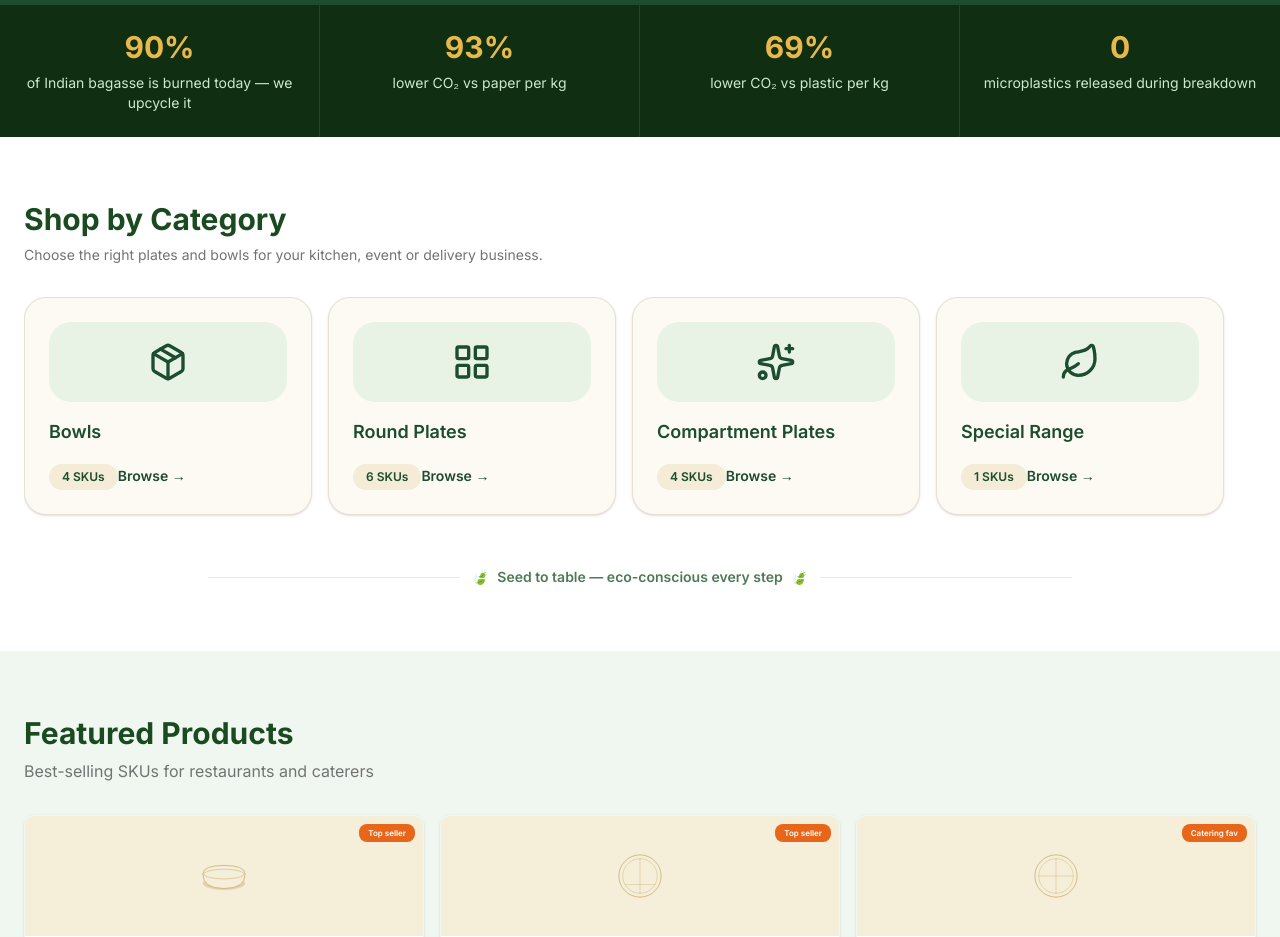
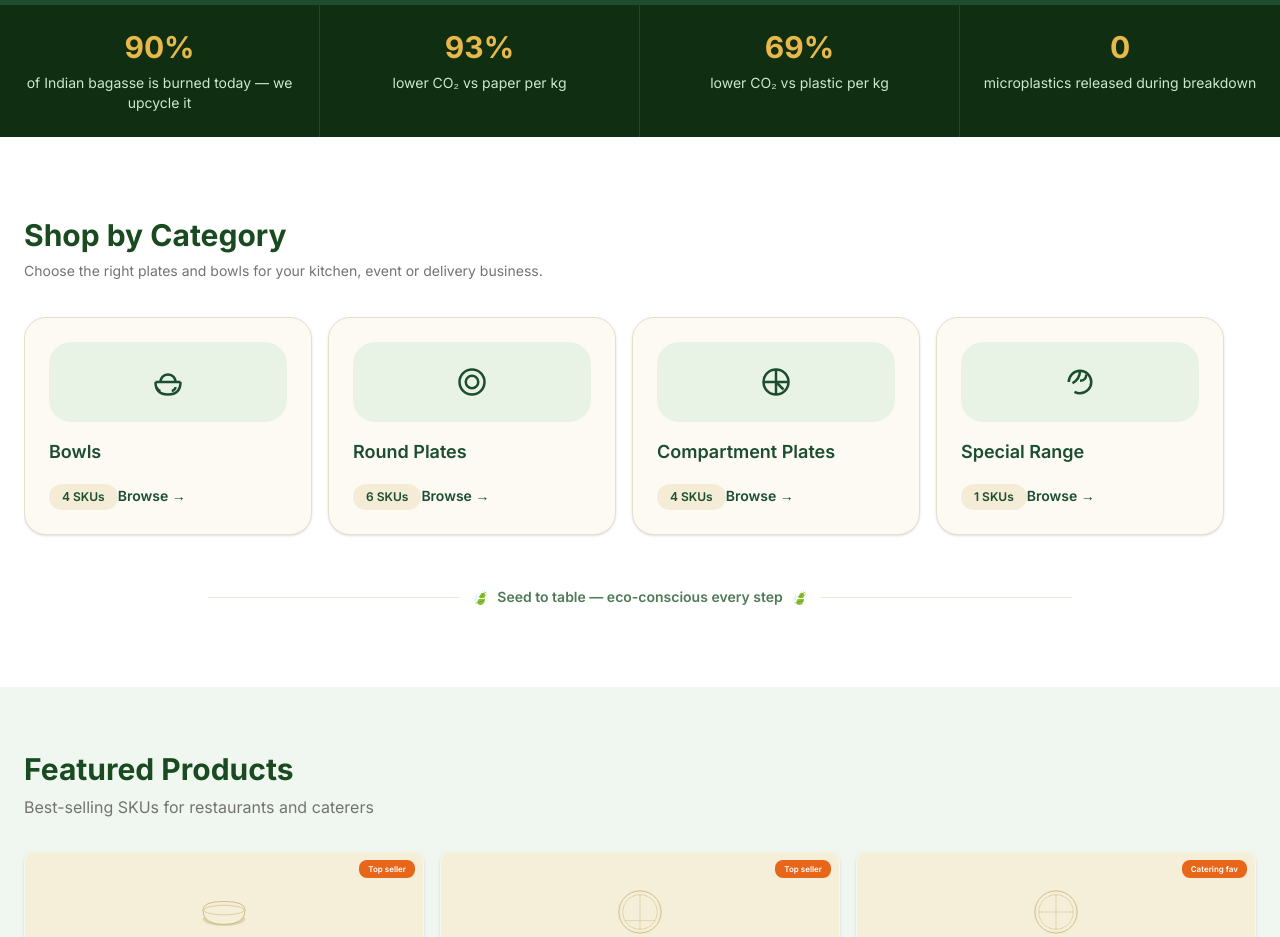
Before and after one commit to Manish-rai-dev/ecoHub, a Next.js app: page / in a window 1280 px wide. Shown: the part 920-1857 px from the top of the page. Built offline with nearby package versions, Linux system fonts and the light colour scheme; no server answers.

Commit message:
updates 2

```diff
--- a/src/components/HomePageClient.tsx
+++ b/src/components/HomePageClient.tsx
@@ -12,7 +12,7 @@ import { Badge } from '@/components/ui/badge'
 import { buttonVariants } from '@/components/ui/button'
 import { company } from '@/lib/company'
 import { cn } from '@/lib/utils'
-import { ArrowRight, Leaf, LayoutGrid, Package, Sparkles } from 'lucide-react'
+import { ArrowRight } from 'lucide-react'
 
 const jsonLd = {
   '@context': 'https://schema.org',
@@ -77,11 +77,53 @@ const impactBar = [
 ]
 
 const categoryTiles = [
-  { key: 'bowls', label: 'Bowls', shape: 'bowl-md' as const, count: 4, icon: Package },
-  { key: 'plates', label: 'Round Plates', shape: 'plate-round' as const, count: 6, icon: LayoutGrid },
-  { key: 'compartment', label: 'Compartment Plates', shape: 'plate-3cp-round' as const, count: 4, icon: Sparkles },
-  { key: 'special', label: 'Special Range', shape: 'plate-snack' as const, count: 1, icon: Leaf },
+  { key: 'bowls', label: 'Bowls', shape: 'bowl-md' as const, count: 4, icon: BowIcon },
+  { key: 'plates', label: 'Round Plates', shape: 'plate-round' as const, count: 6, icon: RoundPlateIcon },
+  { key: 'compartment', label: 'Compartment Plates', shape: 'plate-3cp-round' as const, count: 4, icon: CompartmentPlateIcon },
+  { key: 'special', label: 'Special Range', shape: 'plate-snack' as const, count: 1, icon: LeafIcon },
 ]
+
+function BowIcon({ className }: { className?: string }) {
+  return (
+    <svg viewBox="0 0 32 32" fill="none" stroke="currentColor" strokeWidth="2" className={className}>
+      <path d="M6 16c0 6 3 10 10 10s10-4 10-10" />
+      <path d="M6 16h20" />
+      <path d="M10 16c0-3 2-6 6-6s6 3 6 6" />
+      <path d="M7 20c0 1.5 1.5 3 3 3" />
+      <path d="M22 20c0 1.5-1.5 3-3 3" />
+    </svg>
+  )
+}
+
+function RoundPlateIcon({ className }: { className?: string }) {
+  return (
+    <svg viewBox="0 0 32 32" fill="none" stroke="currentColor" strokeWidth="2" className={className}>
+      <circle cx="16" cy="16" r="10" />
+      <circle cx="16" cy="16" r="5" />
+    </svg>
+  )
+}
+
+function CompartmentPlateIcon({ className }: { className?: string }) {
+  return (
+    <svg viewBox="0 0 32 32" fill="none" stroke="currentColor" strokeWidth="2" className={className}>
+      <circle cx="16" cy="16" r="10" />
+      <path d="M16 6v20" />
+      <path d="M6 16h20" />
+      <path d="M16 16l6 6" />
+    </svg>
+  )
+}
+
+function LeafIcon({ className }: { className?: string }) {
+  return (
+    <svg viewBox="0 0 32 32" fill="none" stroke="currentColor" strokeWidth="2" className={className}>
+      <path d="M7 16c0-5 4-9 9-9s9 4 9 9-4 9-9 9c-1.6 0-3.1-.4-4.4-1.1" />
+      <path d="M16 7c0 4.5-2.5 8-6 10" />
+      <path d="M16 15c3 0 5-2 5-5" />
+    </svg>
+  )
+}
 
 const safeForYou = [
   {
@@ -275,7 +317,7 @@ export default function HomePageClient() {
       </section>
 
       {/* Shop by category */}
-      <section className="py-16">
+      <section className="py-20 overflow-visible">
         <div className="mx-auto max-w-7xl px-4 md:px-6">
           <div className="mb-8 flex flex-col gap-4 sm:flex-row sm:items-end sm:justify-between">
             <div>
@@ -285,7 +327,7 @@ export default function HomePageClient() {
               </p>
             </div>
           </div>
-          <div className="no-scrollbar flex gap-4 overflow-x-auto overflow-visible pb-3">
+          <div className="no-scrollbar flex gap-4 overflow-x-auto overflow-visible pb-3 pt-1">
             {categoryTiles.map((tile, idx) => (
               <motion.div
                 key={tile.key}
@@ -293,7 +335,7 @@ export default function HomePageClient() {
                 initial={{ opacity: 0, x: 40 }}
                 viewport={{ once: true, amount: 0.3 }}
                 transition={{ duration: 0.5, delay: idx * 0.1 }}
-                className="relative min-w-[18rem] overflow-visible rounded-3xl border border-[#E7E0D0] bg-[#FDFAF4] p-6 shadow-sm transition-all duration-300 hover:-translate-y-2 hover:border-[#1B4D2E] hover:shadow-2xl hover:z-10"
+                className="relative min-w-[18rem] overflow-visible rounded-3xl border border-[#E7E0D0] bg-[#FDFAF4] p-6 shadow-sm transition-all duration-300 hover:scale-[1.02] hover:border-[#1B4D2E] hover:shadow-2xl hover:z-10"
               >
                 <div className="mb-4 flex h-20 items-center justify-center rounded-3xl bg-[#E8F2E5]">
                   {tile.icon ? <tile.icon className="h-10 w-10 text-[#1B4D2E]" /> : <ProductIllustration shape={tile.shape} size="md" />}
--- a/src/components/LifecycleJourney.tsx
+++ b/src/components/LifecycleJourney.tsx
@@ -59,9 +59,13 @@ export default function LifecycleJourney() {
               transition={{ duration: 0.5, delay: index * 0.1 }}
               className="min-w-[18rem] flex-1 rounded-3xl border border-[#E7E0D0] bg-white p-6 shadow-sm md:max-w-[calc(33%-1rem)]"
             >
-              <div className="mb-6 flex h-16 w-16 items-center justify-center rounded-3xl bg-[#E8F2E5] text-3xl">
+              <motion.div
+                animate={{ y: [0, -8, 0] }}
+                transition={{ repeat: Infinity, duration: 4, ease: 'easeInOut', delay: index * 0.15 }}
+                className="mb-6 flex h-16 w-16 items-center justify-center rounded-3xl bg-[#E8F2E5] text-3xl"
+              >
                 {stage.icon}
-              </div>
+              </motion.div>
               <h3 className="mb-3 text-xl font-semibold text-[#1B4D2E]">{stage.title}</h3>
               <p className="text-sm text-[#4F5F4B]">{stage.description}</p>
               {index < stages.length - 1 && (
```
